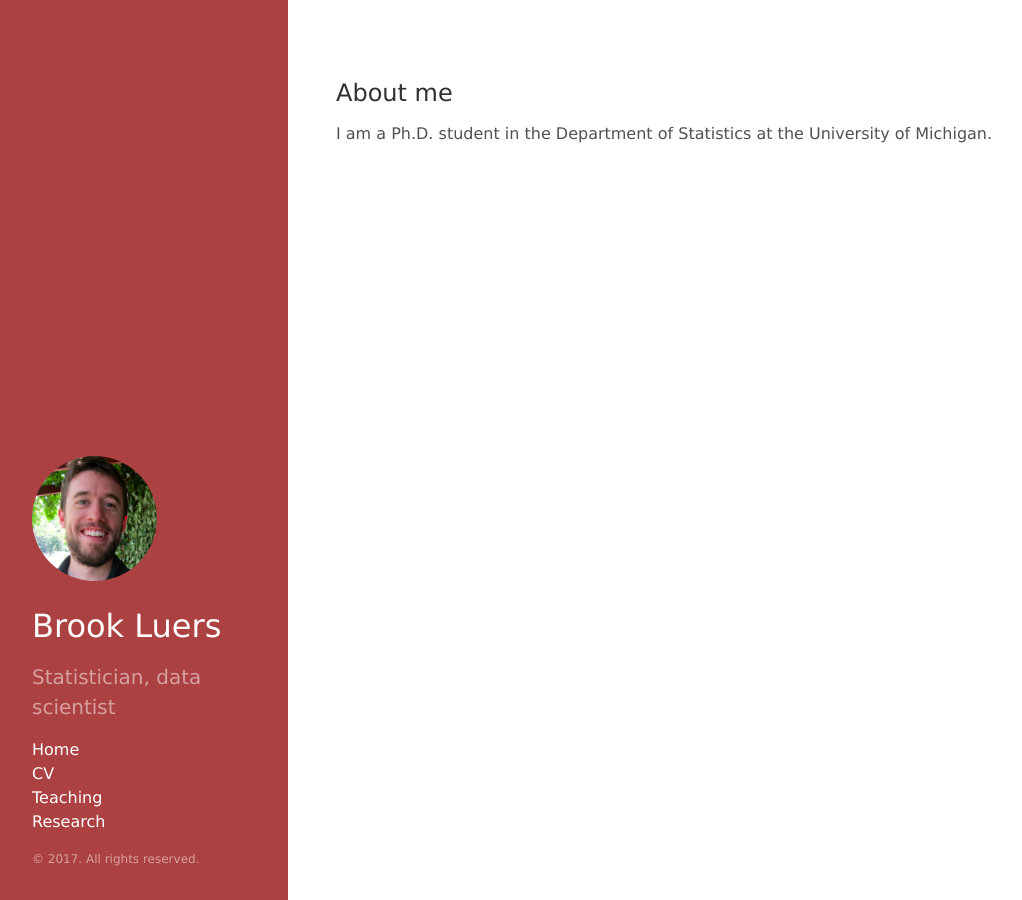
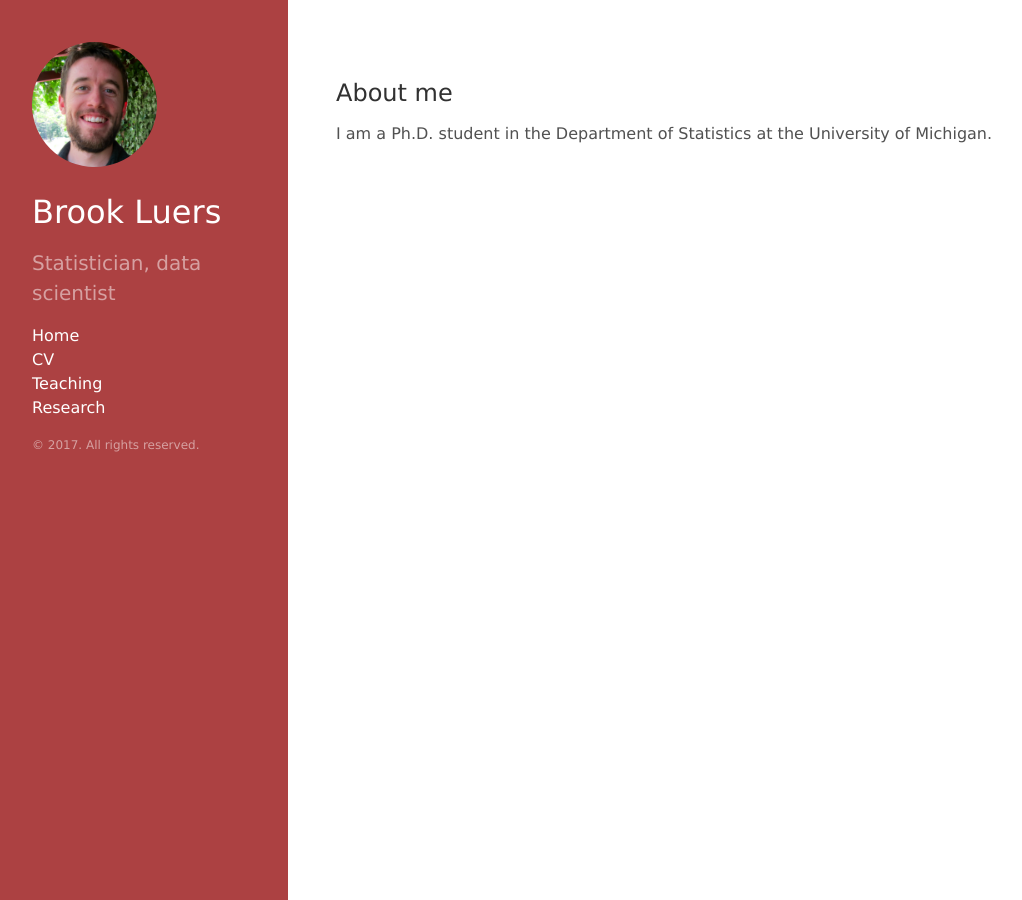
Before and after one commit to brookluers/brookluers.github.io, a Jekyll site: the page built from index.html, in a window 1280 px wide. Shown: the whole page, without its empty margins (0-1022 px from the left). Built offline with Jekyll 4.4.1, drawn with Linux system fonts in a browser that asks for light colours; the list of posts is cut into pages by our own code.

```diff
--- a/public/css/hyde.css
+++ b/public/css/hyde.css
@@ -126,7 +126,7 @@
   .sidebar-sticky {
     position: absolute;
     right:  1rem;
-    bottom: 1rem;
+    bottom: auto;
     left:   1rem;
   }
 }
```
Also changed, not shown: teaching/stats306f17/lab3/lab3barplots.png.
